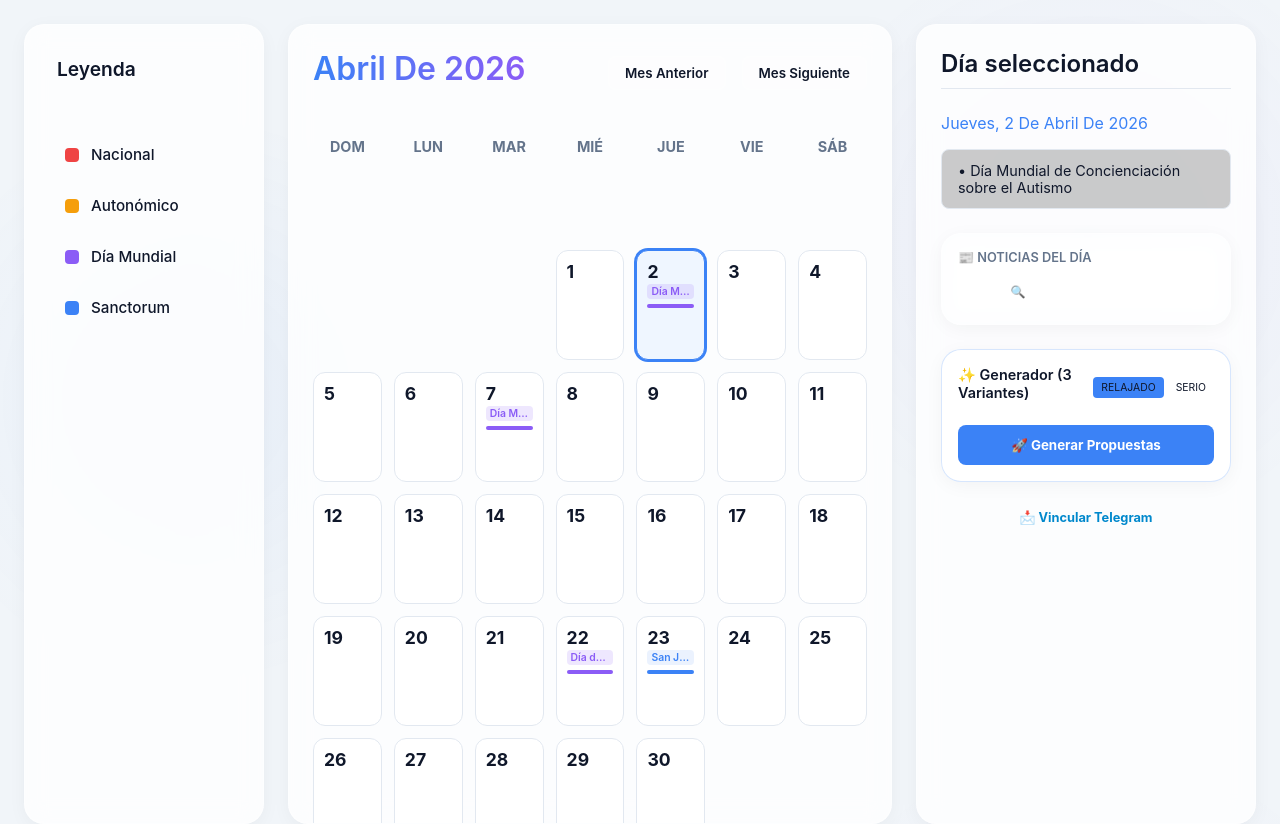
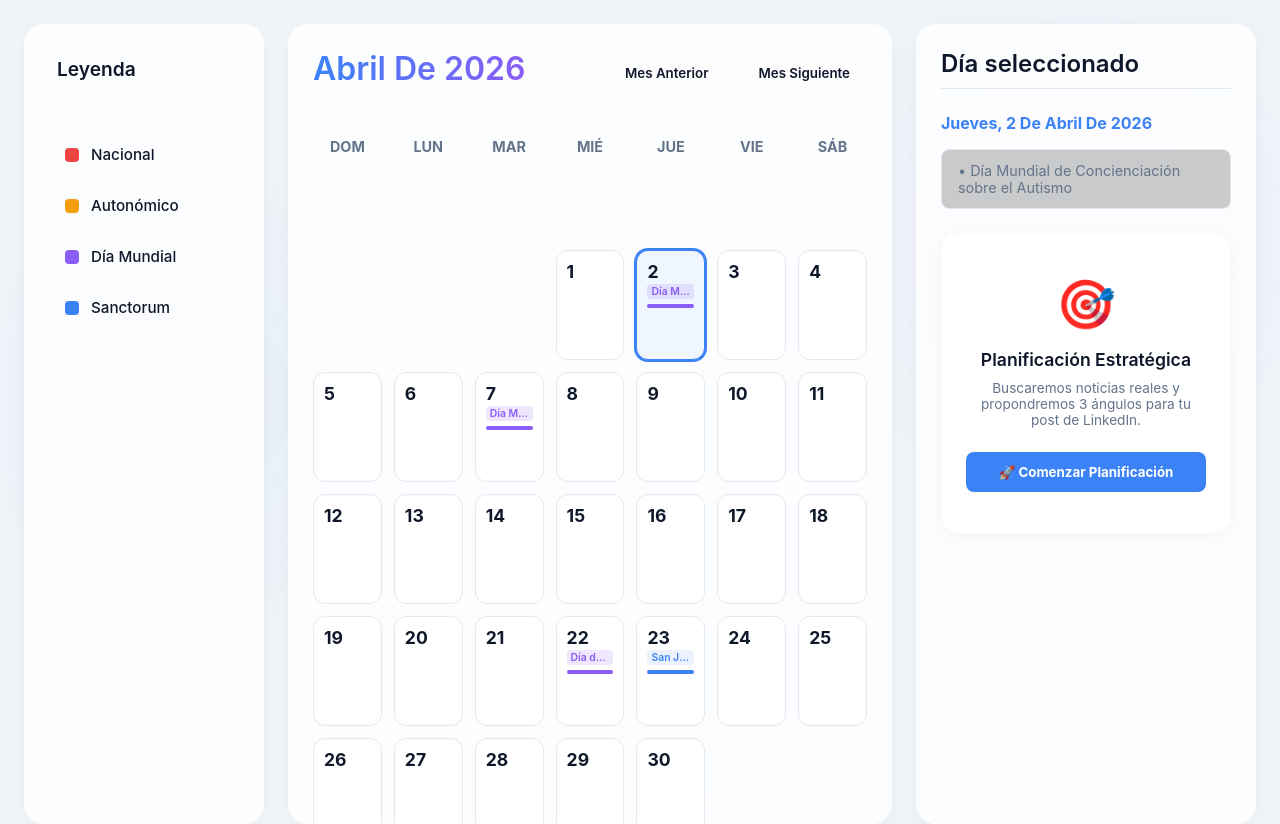
Before and after one commit to automatizacionesnunez-byte/calendario-yolanda-adeac-final, a React (Vite) app: page / in a window 1280 px wide. Built offline with nearby package versions, Linux system fonts and the light colour scheme.

Commit message:
feat: implement 3-step strategy wizard with SerpApi and qwen2.5

```diff
--- a/src/components/EventSidebar.jsx
+++ b/src/components/EventSidebar.jsx
@@ -1,54 +1,100 @@
 import { useState, useEffect } from 'react';
 
 function EventSidebar({ selectedDate, events }) {
+  // WIZARD STATES: 'IDLE', 'PLANNING', 'CHOOSING', 'GENERATING', 'FINAL'
+  const [wizardStep, setWizardStep] = useState('IDLE');
   const [loading, setLoading] = useState(false);
-  const [searchingNews, setSearchingNews] = useState(false);
-  const [generations, setGenerations] = useState([]); // Array of generated post groups
-  const [activeNature, setActiveNature] = useState('RELAJADO');
-  const [newsResults, setNewsResults] = useState([]);
-  const [selectedNews, setSelectedNews] = useState(null);
+  const [planData, setPlanData] = useState(null); // { angles: [], newsUsed: [] }
+  const [chosenAngle, setChosenAngle] = useState(null);
+  const [finalPost, setFinalPost] = useState(null); // { postTitle, content }
+  const [refineText, setRefineText] = useState('');
+  const [history, setHistory] = useState([]);
 
   const options = { weekday: 'long', year: 'numeric', month: 'long', day: 'numeric' };
   const formattedDate = selectedDate.toLocaleDateString('es-ES', options);
+  const hasEvents = events.holiday || events.regional || events.saint || events.worldDay;
+  const allEventsString = [events.holiday, events.regional, events.worldDay, events.saint].filter(Boolean).join(', ');
 
-  const hasEvents = events.holiday || events.regional || events.saint || events.worldDay;
+  // Reset wizard when date changes
+  useEffect(() => {
+    setWizardStep('IDLE');
+    setPlanData(null);
+    setChosenAngle(null);
+    setFinalPost(null);
+  }, [selectedDate]);
 
-  // Search news for the current day/event
-  const searchNews = async () => {
-    setSearchingNews(true);
-    const query = [events.holiday, events.regional, events.worldDay].filter(Boolean).join(' ');
+  // STEP 1: START PLANNING
+  const startPlanning = async () => {
+    if (!allEventsString) return;
+    setWizardStep('PLANNING');
+    setLoading(true);
     try {
-      const resp = await fetch(`http://localhost:3001/api/search-news?q=${encodeURIComponent(query)}`);
+      const resp = await fetch('http://localhost:3001/api/plan-post', {
+        method: 'POST',
+        headers: { 'Content-Type': 'application/json' },
+        body: JSON.stringify({ eventName: allEventsString })
+      });
       const data = await resp.json();
-      setNewsResults(data.results);
+      setPlanData(data);
+      setWizardStep('CHOOSING');
     } catch (err) {
       console.error(err);
+      alert('Error al planificar. Revisa el servidor.');
+      setWizardStep('IDLE');
     } finally {
-      setSearchingNews(false);
+      setLoading(false);
     }
   };
 
-  const generatePost = async () => {
-    const allEvents = [events.holiday, events.regional, events.worldDay, events.saint].filter(Boolean).join(', ');
-    if (!allEvents) return;
+  // STEP 2: CHOOSE ANGLE AND GENERATE FULL POST
+  const selectAngle = async (angle) => {
+    setChosenAngle(angle);
+    setWizardStep('GENERATING');
+    setLoading(true);
 
-    setLoading(true);
+    // Use the news snippet associated or the first one as context
+    const newsContext = planData.newsUsed?.[0] ? `${planData.newsUsed[0].title}: ${planData.newsUsed[0].snippet}` : '';
+
     try {
-      const response = await fetch('http://localhost:3001/api/generate-post', {
+      const resp = await fetch('http://localhost:3001/api/generate-full-post', {
         method: 'POST',
         headers: { 'Content-Type': 'application/json' },
         body: JSON.stringify({
-          eventName: allEvents,
-          nature: activeNature,
-          newsContext: selectedNews ? `${selectedNews.title}: ${selectedNews.snippet}` : ''
+          eventName: allEventsString,
+          chosenAngle: angle,
+          newsContext
         })
       });
-      const data = await response.json();
-      // data.variants is the array of 3 posts
-      setGenerations([data.variants, ...generations]);
+      const data = await resp.json();
+      setFinalPost(data);
+      setWizardStep('FINAL');
     } catch (err) {
       console.error(err);
-      alert('Error en la generación. Verifica que el servidor esté corriendo.');
+      alert('Error al generar el post final.');
+      setWizardStep('CHOOSING');
+    } finally {
+      setLoading(false);
+    }
+  };
+
+  // STEP 3: REFINE VIA CHAT
+  const refinePost = async () => {
+    if (!refineText) return;
+    setLoading(true);
+    try {
+      const resp = await fetch('http://localhost:3001/api/refine-post', {
+        method: 'POST',
+        headers: { 'Content-Type': 'application/json' },
+        body: JSON.stringify({
+          currentPost: finalPost.content,
+          instruction: refineText
+        })
+      });
+      const data = await resp.json();
+      setFinalPost({ ...finalPost, content: data.content });
+      setRefineText('');
+    } catch (err) {
+      console.error(err);
     } finally {
       setLoading(false);
     }
@@ -59,135 +105,183 @@ function EventSidebar({ selectedDate, events }) {
     alert('¡Copiado con éxito!');
   };
 
+  const addToHistory = () => {
+    setHistory([finalPost, ...history]);
+    alert('Post guardado en historial local.');
+  };
+
   return (
     <div className="event-details fade-in">
       <h2>Día seleccionado</h2>
-      <p style={{ textTransform: 'capitalize', color: 'var(--accent-color)', marginBottom: '1rem' }}>
-        {formattedDate}
-      </p>
+      <p className="date-display">{formattedDate}</p>
 
       {hasEvents ? (
-        <div style={{ marginBottom: '1.5rem' }}>
+        <div className="event-list">
           {[events.holiday, events.regional, events.worldDay, events.saint].map((ev, i) => ev && (
-            <div key={i} className="event-item" style={{ fontSize: '0.9rem', marginBottom: '4px' }}>
-               • {ev}
-            </div>
+            <div key={i} className="event-item">• {ev}</div>
           ))}
         </div>
       ) : (
         <p className="no-events">Sin eventos destacados.</p>
       )}
 
-      {/* NEWS PREVIEW SECTION */}
-      <div className="news-section glass-panel" style={{ padding: '1rem', marginBottom: '1.5rem', background: 'rgba(255,255,255,0.03)' }}>
-        <h4 style={{ fontSize: '0.8rem', color: 'var(--text-secondary)', marginBottom: '10px' }}>📰 NOTICIAS DEL DÍA</h4>
+      {/* WIZARD CONTAINER */}
+      <div className="wizard-container glass-panel">
 
-        {newsResults.length === 0 ? (
-          <button
-            onClick={searchNews}
-            disabled={searchingNews || !hasEvents}
-            className="secondary-btn"
-            style={{ width: '100%', padding: '8px', fontSize: '0.75rem' }}
-          >
-            {searchingNews ? 'Buscando...' : '🔍 Buscar Noticias de Hoy'}
-          </button>
-        ) : (
-          <div className="news-results">
-            {newsResults.map(n => (
-              <div
-                key={n.id}
-                onClick={() => setSelectedNews(n)}
-                className={`news-card ${selectedNews?.id === n.id ? 'selected' : ''}`}
-                style={{
-                  padding: '10px',
-                  borderRadius: '6px',
-                  border: `1px solid ${selectedNews?.id === n.id ? 'var(--accent-color)' : 'rgba(255,255,255,0.1)'}`,
-                  background: selectedNews?.id === n.id ? 'rgba(59, 130, 246, 0.1)' : 'transparent',
-                  marginBottom: '8px',
-                  cursor: 'pointer'
-                }}
-              >
-                <div style={{ fontWeight: 'bold', fontSize: '0.8rem', marginBottom: '4px' }}>{n.title}</div>
-                <p style={{ fontSize: '0.7rem', color: 'var(--text-secondary)', margin: 0 }}>{n.snippet}</p>
-                <div style={{ fontSize: '0.6rem', color: 'var(--accent-color)', marginTop: '4px' }}>Fuente: {n.source}</div>
-              </div>
-            ))}
+        {/* IDLE STATE */}
+        {wizardStep === 'IDLE' && (
+          <div className="step-idle">
+             <div className="wizard-icon">🎯</div>
+             <h3>Planificación Estratégica</h3>
+             <p>Buscaremos noticias reales y propondremos 3 ángulos para tu post de LinkedIn.</p>
+             <button
+               onClick={startPlanning}
+               disabled={!hasEvents}
+               className="primary-btn"
+             >
+               🚀 Comenzar Planificación
+             </button>
+          </div>
+        )}
+
+        {/* PLANNING STATE */}
+        {wizardStep === 'PLANNING' && (
+          <div className="step-loading">
+            <div className="spinner"></div>
+            <p>Analizando noticias de Google News y diseñando estrategias...</p>
+          </div>
+        )}
+
+        {/* CHOOSING STATE */}
+        {wizardStep === 'CHOOSING' && planData && (
+          <div className="step-choosing fade-in">
+            <h4 className="step-title">Selecciona un Enfoque Estratégico</h4>
+            <div className="angles-grid">
+              {planData.angles.map(angle => (
+                <div key={angle.id} className="angle-card" onClick={() => selectAngle(angle)}>
+                  <div className="angle-header">
+                    <span className="angle-id">#{angle.id}</span>
+                    <span className="angle-label">{angle.title}</span>
+                  </div>
+                  <p className="angle-desc">{angle.description}</p>
+                  <div className="angle-news">📰 Ref: {angle.newsRef}</div>
+                </div>
+              ))}
+            </div>
+            <button className="text-btn" onClick={() => setWizardStep('IDLE')}>← Volver</button>
+          </div>
+        )}
+
+        {/* GENERATING STATE */}
+        {wizardStep === 'GENERATING' && (
+          <div className="step-loading">
+            <div className="spinner"></div>
+            <p>Redactando post institucional con enfoque: <b>{chosenAngle?.title}</b>...</p>
+          </div>
+        )}
+
+        {/* FINAL STATE */}
+        {wizardStep === 'FINAL' && finalPost && (
+          <div className="step-final fade-in">
+            <div className="final-header">
+               <h4>✨ Post Generado</h4>
+               <div className="actions">
+                 <button onClick={() => copyToClipboard(finalPost.content)} className="icon-btn">📋</button>
+                 <button onClick={addToHistory} className="icon-btn">💾</button>
+               </div>
+            </div>
+
+            <textarea
+              className="post-editor"
+              value={finalPost.content}
+              onChange={(e) => setFinalPost({...finalPost, content: e.target.value})}
+              rows={12}
+            />
+
+            <div className="refine-chat">
+              <input
+                type="text"
+                placeholder="Pedir cambios a la IA... (ej: más corto)"
+                value={refineText}
+                onChange={(e) => setRefineText(e.target.value)}
+                onKeyPress={(e) => e.key === 'Enter' && refinePost()}
+              />
+              <button onClick={refinePost} disabled={loading || !refineText}>
+                {loading ? '...' : '➤'}
+              </button>
+            </div>
+
+            <button className="secondary-btn" style={{marginTop: '1rem', width: '100%'}} onClick={() => setWizardStep('CHOOSING')}>
+              🔄 Probar otro ángulo
+            </button>
           </div>
         )}
       </div>
 
-      {/* AI GENERATOR PANEL */}
-      <div className="ai-panel glass-panel" style={{ padding: '1rem', border: '1px solid rgba(59, 130, 246, 0.2)' }}>
-        <div style={{ display: 'flex', justifyContent: 'space-between', alignItems: 'center', marginBottom: '1rem' }}>
-          <h3 style={{ fontSize: '0.9rem' }}>✨ Generador (3 Variantes)</h3>
-          <div className="nature-selector" style={{ display: 'flex', gap: '4px' }}>
-            {['RELAJADO', 'SERIO'].map(n => (
-              <button
-                key={n}
-                className={`tone-chip ${activeNature === n ? 'active' : ''}`}
-                onClick={() => setActiveNature(n)}
-                style={{
-                  fontSize: '0.65rem', padding: '4px 8px', borderRadius: '4px',
-                  background: activeNature === n ? (n === 'RELAJADO' ? 'var(--accent-color)' : 'var(--red-alert)') : 'rgba(255,255,255,0.05)'
-                }}
-              >
-                {n}
-              </button>
-            ))}
-          </div>
+      {/* HISTORY (Optional) */}
+      {history.length > 0 && (
+        <div className="history-section">
+          <h5>Recientes</h5>
+          {history.slice(0, 3).map((h, i) => (
+            <div key={i} className="history-item" onClick={() => { setFinalPost(h); setWizardStep('FINAL'); }}>
+              {h.content.substring(0, 40)}...
+            </div>
+          ))}
         </div>
+      )}
 
-        <button
-          onClick={generatePost}
-          disabled={loading || !hasEvents}
-          className="primary-btn"
-          style={{ width: '100%', padding: '12px', fontWeight: 'bold' }}
-        >
-          {loading ? 'Redactando 3 Variantes...' : '🚀 Generar Propuestas'}
-        </button>
+      {/* STYLES */}
+      <style jsx>{`
+        .date-display { text-transform: capitalize; color: var(--accent-color); font-weight: bold; margin-bottom: 1rem; }
+        .event-list { margin-bottom: 1.5rem; }
+        .event-item { font-size: 0.9rem; margin-bottom: 4px; color: var(--text-secondary); }
 
-        {generations.length > 0 && (
-          <div className="generations-container" style={{ marginTop: '1.5rem' }}>
-            {generations.map((variantGroup, gIdx) => (
-              <div key={gIdx} className="variant-group" style={{ marginBottom: '2rem', borderTop: '1px solid rgba(255,255,255,0.1)', paddingTop: '1rem' }}>
-                <div style={{ fontSize: '0.7rem', color: 'var(--text-secondary)', marginBottom: '10px' }}>Generación #{generations.length - gIdx}</div>
-                <div className="variant-grid" style={{ display: 'flex', flexDirection: 'column', gap: '10px' }}>
-                  {variantGroup.map((v, vIdx) => (
-                    <div key={vIdx} className="variant-card fade-in" style={{
-                      background: 'rgba(255,255,255,0.02)', padding: '12px', borderRadius: '8px', border: '1px solid rgba(255,255,255,0.05)'
-                    }}>
-                      <div style={{ fontWeight: 'bold', fontSize: '0.75rem', color: 'var(--accent-color)', marginBottom: '8px' }}>
-                        {v.title}
-                      </div>
-                      <div style={{ fontSize: '0.8rem', whiteSpace: 'pre-wrap', lineHeight: '1.4' }}>{v.content}</div>
-                      <button onClick={() => copyToClipboard(v.content)} className="copy-link">📋 Copiar</button>
-                    </div>
-                  ))}
-                </div>
-              </div>
-            ))}
-          </div>
-        )}
-      </div>
+        .wizard-container { padding: 1.5rem; min-height: 300px; display: flex; flex-direction: column; justify-content: center; transition: all 0.3s; }
+        .step-idle { text-align: center; }
+        .wizard-icon { font-size: 3rem; margin-bottom: 1rem; }
+        .step-idle h3 { margin-bottom: 10px; font-size: 1.1rem; }
+        .step-idle p { font-size: 0.85rem; color: var(--text-secondary); margin-bottom: 1.5rem; }
 
-      {/* Telegram Link */}
-      <div className="telegram-footer">
-        <a href="https://t.me/CALENDARIO_ADEACBOT" target="_blank" rel="noreferrer">📩 Vincular Telegram</a>
-      </div>
+        .step-loading { text-align: center; padding: 2rem 0; }
+        .spinner {
+          width: 30px; height: 30px; border: 3px solid rgba(255,255,255,0.1); border-top-color: var(--accent-color);
+          border-radius: 50%; animation: spin 1s linear infinite; margin: 0 auto 1rem;
+        }
+        @keyframes spin { to { transform: rotate(360deg); } }
 
-      <style jsx>{`
-        .news-card:hover { border-color: rgba(59, 130, 246, 0.5) !important; }
-        .copy-link {
-          background: none; border: none; color: var(--accent-color);
-          font-size: 0.65rem; font-weight: bold; padding: 0; margin-top: 8px; cursor: pointer;
-          text-transform: uppercase;
+        .step-title { font-size: 0.9rem; margin-bottom: 1rem; color: var(--text-secondary); text-align: center; }
+        .angles-grid { display: flex; flex-direction: column; gap: 10px; margin-bottom: 1rem; }
+        .angle-card {
+          background: rgba(255,255,255,0.03); border: 1px solid rgba(255,255,255,0.1);
+          padding: 12px; border-radius: 8px; cursor: pointer; transition: 0.2s;
         }
-        .variant-card:hover { background: rgba(59, 130, 246, 0.03) !important; }
-        .secondary-btn { background: rgba(255,255,255,0.05); border: 1px solid rgba(255,255,255,0.1); color: white; border-radius: 6px; cursor: pointer; }
-        .primary-btn { background: var(--accent-color); color: white; border: none; border-radius: 8px; cursor: pointer; }
-        .primary-btn:disabled { opacity: 0.5; cursor: not-allowed; }
-        .telegram-footer { margin-top: 1.5rem; text-align: center; }
-        .telegram-footer a { color: #0088cc; font-size: 0.8rem; text-decoration: none; font-weight: bold; }
+        .angle-card:hover { border-color: var(--accent-color); background: rgba(59, 130, 246, 0.05); transform: translateX(5px); }
+        .angle-header { display: flex; gap: 8px; align-items: center; margin-bottom: 6px; }
+        .angle-id { font-size: 0.7rem; font-weight: bold; color: var(--accent-color); opacity: 0.7; }
+        .angle-label { font-weight: bold; font-size: 0.85rem; }
+        .angle-desc { font-size: 0.75rem; color: var(--text-secondary); line-height: 1.3; margin-bottom: 8px; }
+        .angle-news { font-size: 0.65rem; color: var(--accent-color); font-style: italic; }
+
+        .step-final { display: flex; flex-direction: column; }
+        .final-header { display: flex; justify-content: space-between; align-items: center; margin-bottom: 10px; }
+        .post-editor {
+          width: 100%; background: rgba(0,0,0,0.2); border: 1px solid rgba(255,255,255,0.1);
+          color: white; padding: 12px; border-radius: 8px; font-size: 0.85rem; line-height: 1.5; outline: none;
+          resize: vertical;
+        }
+        .refine-chat { display: flex; gap: 8px; margin-top: 10px; background: rgba(255,255,255,0.05); padding: 5px; border-radius: 8px; }
+        .refine-chat input { flex: 1; background: transparent; border: none; color: white; outline: none; padding: 8px; font-size: 0.8rem; }
+        .refine-chat button { background: var(--accent-color); color: white; border: none; width: 35px; border-radius: 6px; cursor: pointer; }
+
+        .primary-btn { background: var(--accent-color); color: white; border: none; padding: 12px 24px; border-radius: 8px; cursor: pointer; font-weight: bold; width: 100%; transition: 0.3s; }
+        .primary-btn:hover { filter: brightness(1.1); transform: translateY(-2px); }
+        .secondary-btn { background: rgba(255,255,255,0.05); border: 1px solid rgba(255,255,255,0.1); color: white; padding: 10px; border-radius: 8px; cursor: pointer; }
+        .text-btn { background: none; border: none; color: var(--text-secondary); cursor: pointer; font-size: 0.75rem; align-self: center; }
+        .icon-btn { background: rgba(255,255,255,0.05); border: none; color: white; padding: 5px 8px; border-radius: 4px; cursor: pointer; margin-left: 5px; font-size: 0.8rem; }
+
+        .history-section { margin-top: 2rem; border-top: 1px solid rgba(255,255,255,0.1); paddingTop: 1rem; }
+        .history-item { font-size: 0.7rem; color: var(--text-secondary); cursor: pointer; padding: 5px; border-radius: 4px; }
+        .history-item:hover { background: rgba(255,255,255,0.05); color: white; }
       `}</style>
     </div>
   );
```
Also changed, not shown: 1 other file (tests, documents, lock files or other folders).
